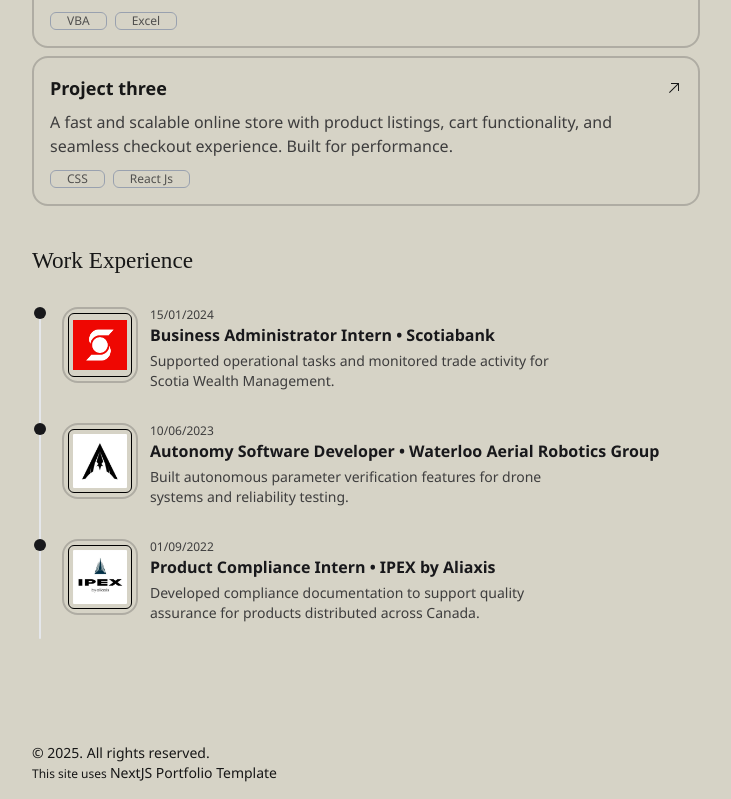
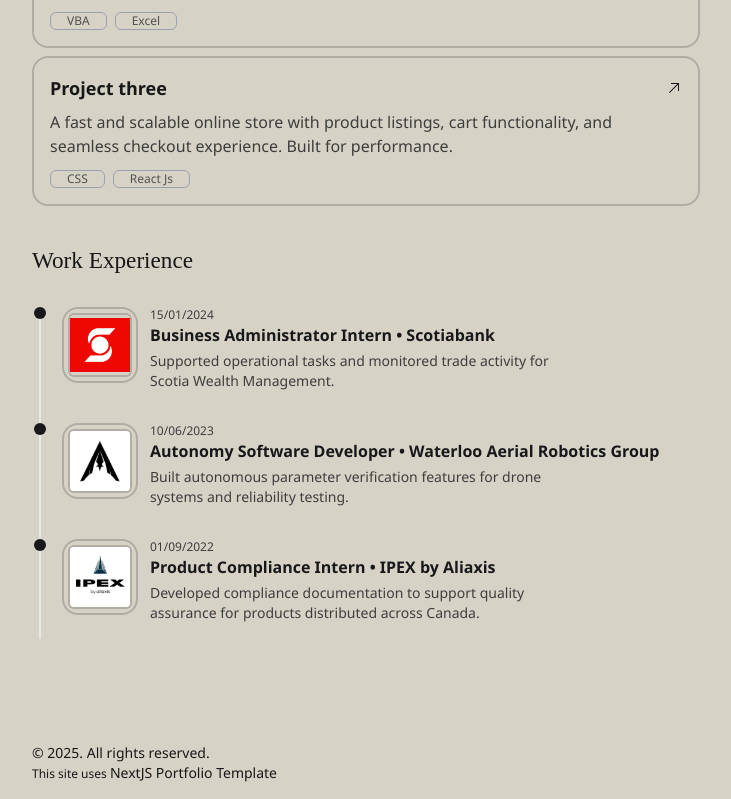
Before and after one commit to msilvadiaz/portfolio-website, a Next.js app: page / in a window 1280 px wide. Shown: the part 692-1491 px from the top of the page, without its empty margins (274-1005 px from the left). Built offline with nearby package versions, Linux system fonts and the light colour scheme.

Commit message:
Match inner logo border color and remove inner padding

```diff
--- a/src/app/components/Experience.jsx
+++ b/src/app/components/Experience.jsx
@@ -19,7 +19,7 @@ export default function Experience() {
                                         <img
                                             src={item.logo}
                                             alt={item.logoAlt}
-                                            className="w-16 h-16 rounded-md object-contain bg-base-100 p-1 border border-black"
+                                            className="w-16 h-16 rounded-md object-contain border-2 border-base-content/20 bg-base-100"
                                         />
                                     </div>
 
```
